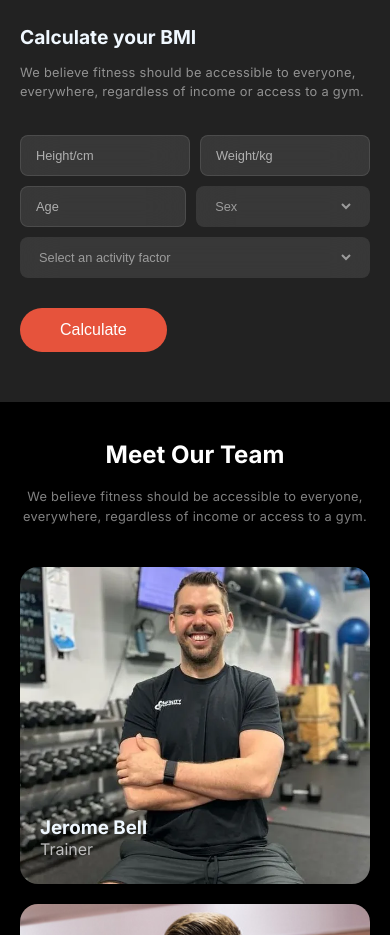
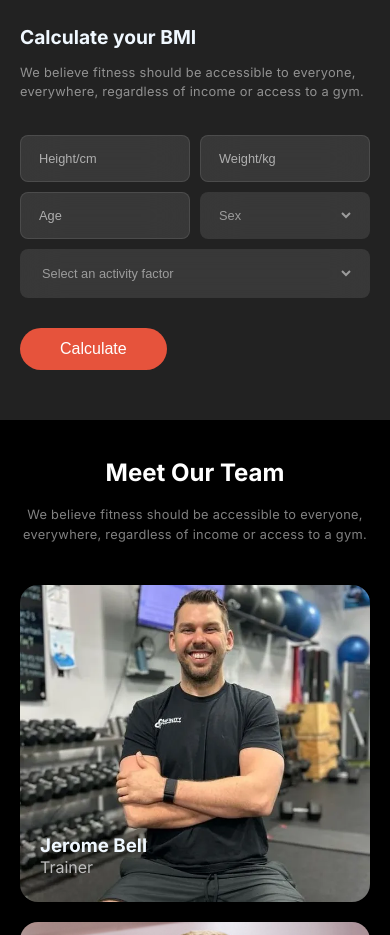
Before and after one commit to rathininfo/fitness-website, a plain HTML site: page index.html in a window 390 px wide. Shown: the part 5300-6235 px from the top of the page. Drawn offline with Linux system fonts and the light colour scheme.

Commit message:
Completed mobile device and desktop responsive

```diff
--- a/index.html
+++ b/index.html
@@ -209,25 +209,17 @@
                 <div class="bmi-right-form">
                     <h2 class="bmi-form-title">Calculate your BMI</h2>
                     <p class="bmi-form-description">We believe fitness should be accessible to everyone, everywhere, regardless of income or access to a gym.</p>
-                    <form>
-                        <div class="input_container">
+                    <form class="form-container">
                             <input class="common_input" type="text" placeholder="Height/cm" name="" id="height">
                         <input class="common_input" type="text" placeholder="Weight/kg" name="" id="width">
-                        </div>
-                        <div class="input_container">
                             <input class="common_input" type="text" placeholder="Age" name="" id="">
-
                             <select class="gender-select" name="sex" id="sex">
                                 <option value="sex"> <span class="option-text">Sex</span></option>
                             </select>
-                        </div>
-
                             <select class="activity-factor" name="activity" id="activity">
                                 <option  value="activity"> <span class="option-text">Select an activity factor</span></option>
                             </select>
                     </form>
-
-
                     <button class="calculate-btn">Calculate</button>
                 </div>
             </div>
--- a/style/style.css
+++ b/style/style.css
@@ -502,14 +502,13 @@ td{
     margin-bottom: 34px;
 }
 
-.input_container{
-    display: flex;
-    gap: 15px;
-    margin: 15px 0;
+form {
+display: grid;
+grid-template-columns: repeat(2, 1fr);
+gap: 15px;
 }
 
-.input_container >input{
-    width: 100%;
+form input{
     padding: 15px 0px 15px 18px;
     border-radius: 8px;
     backdrop-filter: blur(20px);
@@ -527,7 +526,6 @@ td{
     font-weight:200;
     border: none;
     border-right: 16px solid transparent;
-    width: 100%;
 }
 
 .activity-factor{
@@ -540,7 +538,7 @@ td{
     font-weight: 400;
     border: none;
     border-right: 16px solid transparent;
-    width: 100%;
+    grid-column: 1 / span 2;
 }
 
 
@@ -978,16 +976,13 @@ td{
     font-size: 0.8rem;
     margin-bottom: 34px;
 }
+form {
+    gap: 10px;
+    }
 
-.input_container{
-    gap: 10px;
-    margin: 10px 0;
-}
-
-.input_container >input{
-    width: 100%;
-    padding: 12px 0px 12px 15px;
-}
+    form input{
+        width: 100%;
+    }
 
 .gender-select{
     padding: 12px 0px 12px 15px;
@@ -995,7 +990,7 @@ td{
 }
 
 .activity-factor{
-    padding: 12px 0px 12px 15px;
+    padding: 16px 0px 16px 18px;
     font-size: 0.8rem;
 }
 
@@ -1006,7 +1001,7 @@ td{
 
 .calculate-btn{
     margin-top: 30px;
-    padding: 13px 40px 13px 40px;
+    padding: 12px 40px 12px 40px;
     font-size: 1rem;
 }
 
```
